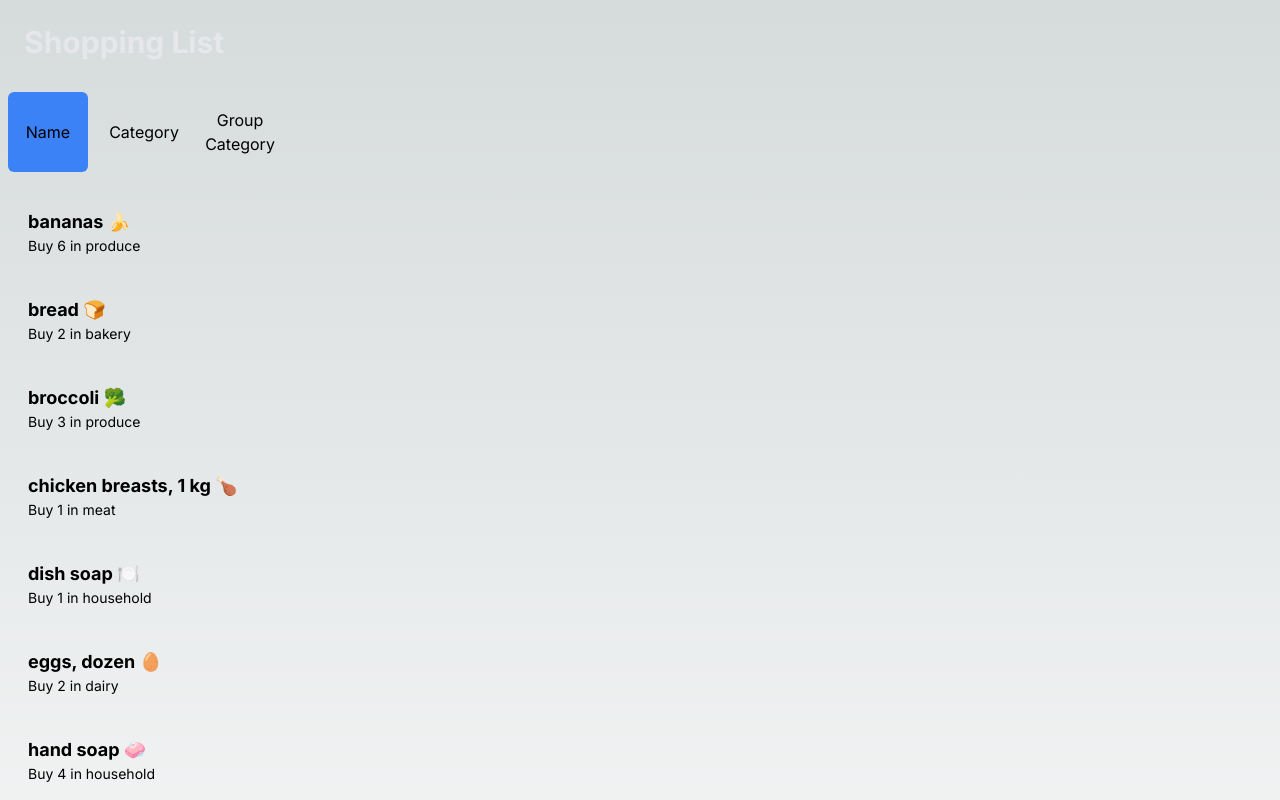
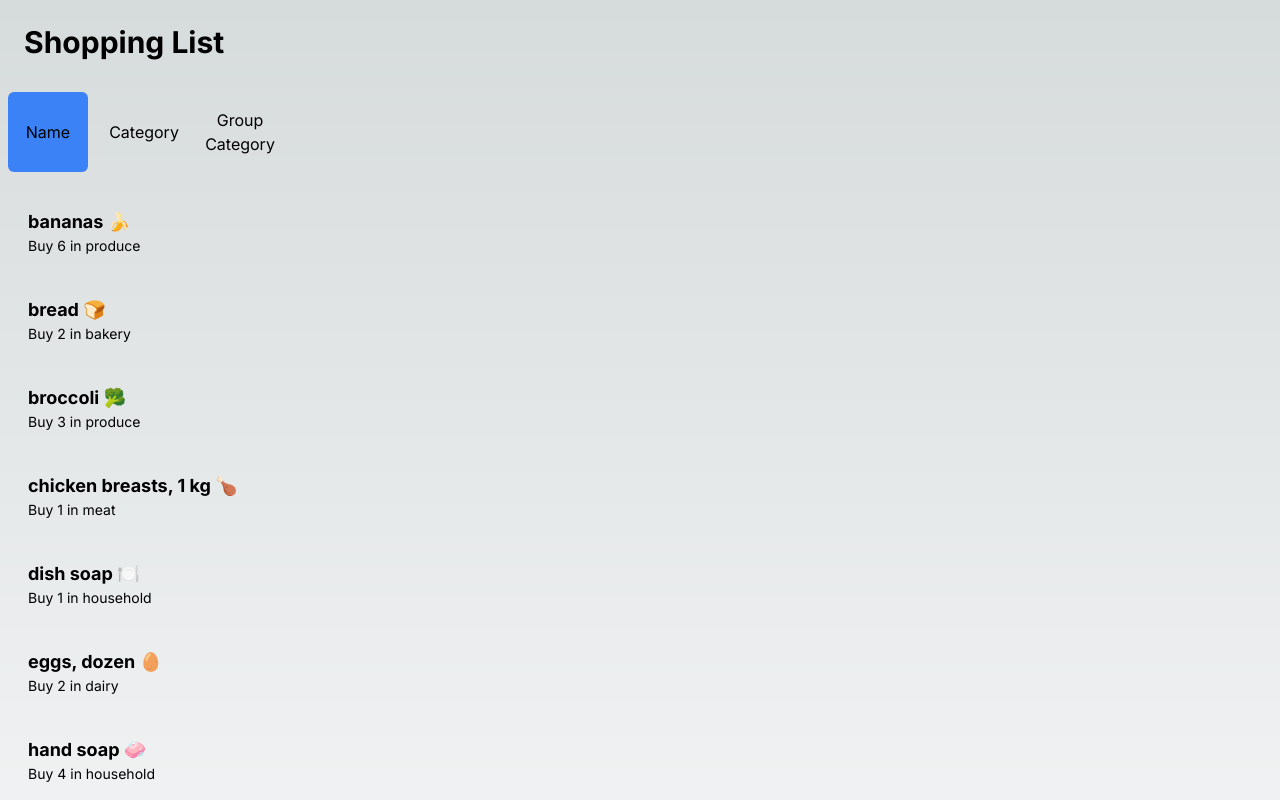
Before and after one commit to Gurleen537/cprg306-assignments, a Next.js app: page /week-5 in a window 1280 px wide. Shown: the top 800 px of the page. Built offline with nearby package versions, Linux system fonts and the light colour scheme.

Commit message:
Update page.js

```diff
--- a/app/week-5/page.js
+++ b/app/week-5/page.js
@@ -2,7 +2,7 @@ import ItemList from "./item-list";
 export default function Page() {
   return (
     <main>
-      <h1 className="text-3xl m-2 font-bold text-gray-200 p-4">Shopping List</h1>
+      <h1 className="text-3xl m-2 font-bold text black-200 p-4">Shopping List</h1>
       <ItemList />
     </main>
   );
```
